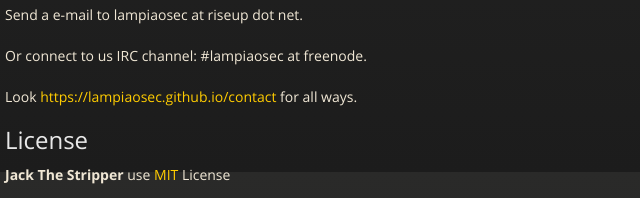
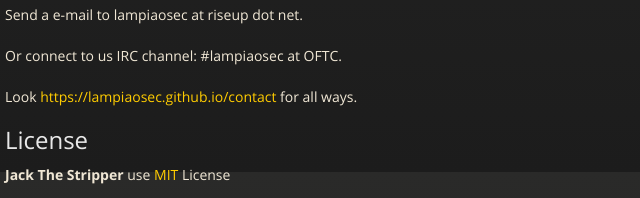
Before and after one commit to lampiaosec/jackthestripper, a plain HTML site: page index.html in a window 1280 px wide. Shown: the part 628-826 px from the top of the page, 310-950 px from the left. Drawn offline with nearby package versions, Linux system fonts and the light colour scheme; a script that the page names is missing.

Commit message:
Update index.html

```diff
--- a/index.html
+++ b/index.html
@@ -69,7 +69,7 @@
 
 <p>Send a e-mail to lampiaosec at riseup dot net.</p>
 
-<p>Or connect to us IRC channel: #lampiaosec at freenode.</p>
+<p>Or connect to us IRC channel: #lampiaosec at OFTC.</p>
 
 <p>Look <a href="https://lampiaosec.github.io/contact">https://lampiaosec.github.io/contact</a> for all ways.</p>
 
```
